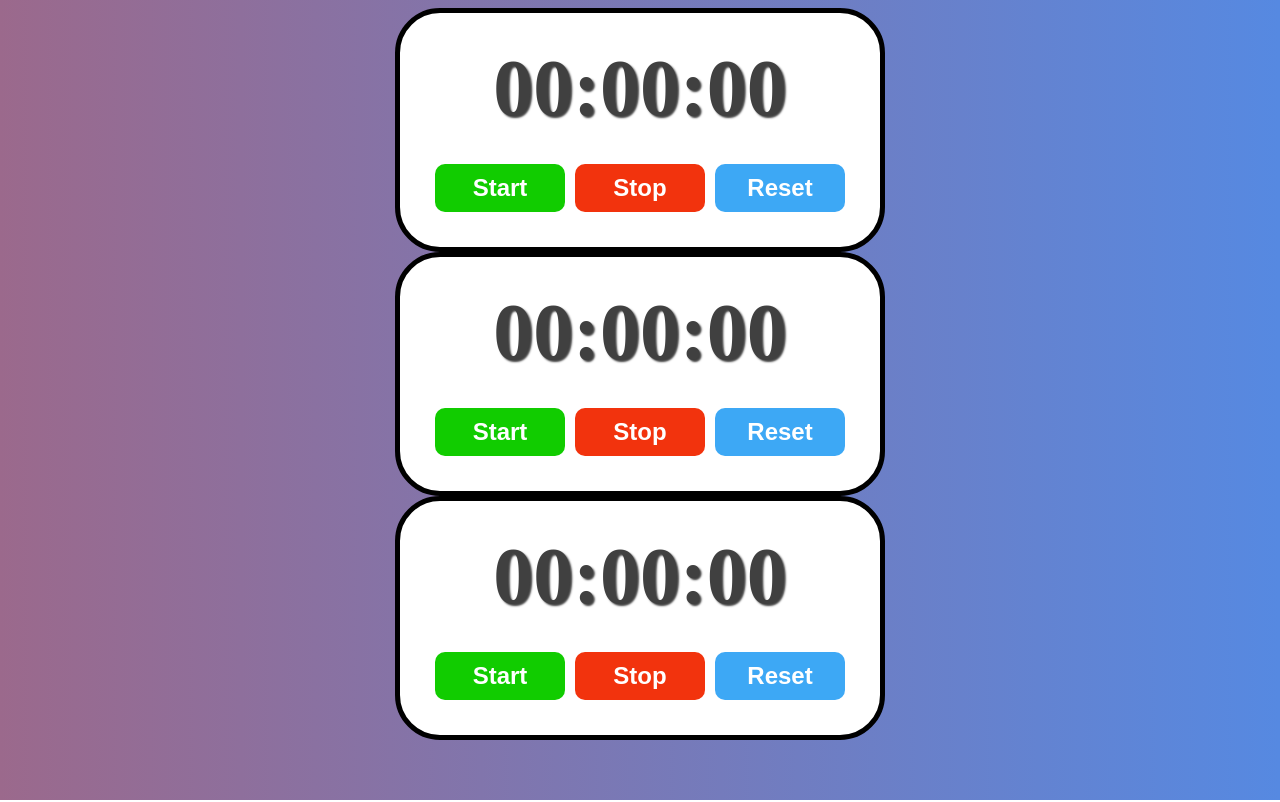
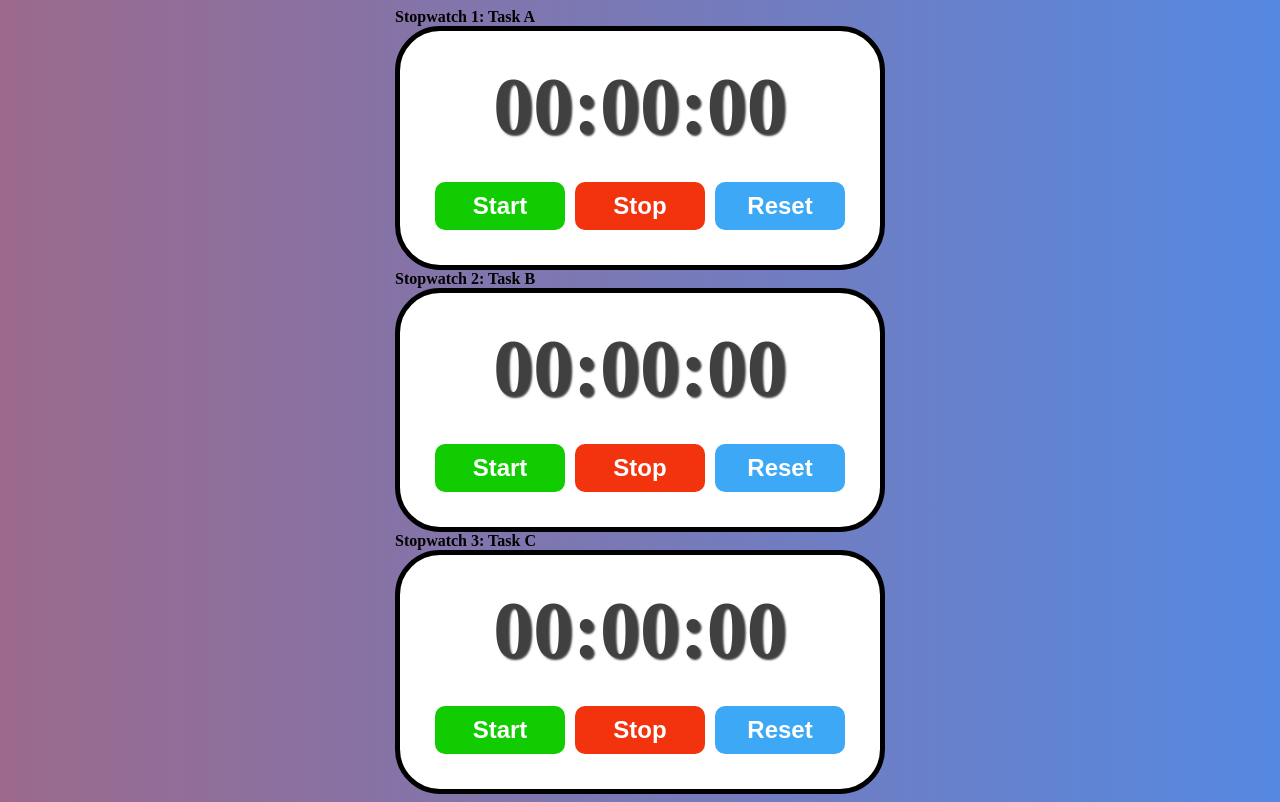
Before and after one commit to nayanatara07/Stopwatch, a React (Create React App) app: page / in a window 1280 px wide. Built offline with nearby package versions, Linux system fonts and the light colour scheme.

Commit message:
just few touch ups

```diff
--- a/src/assets/App.jsx
+++ b/src/assets/App.jsx
@@ -2,10 +2,22 @@ import Stopwatch from "./Stopwatch";
 
 function App() {
 
-  return (<>
-    <Stopwatch/>
-    <Stopwatch/>
-    <Stopwatch/>
-    </>);
+  return (
+    <>
+        <div>
+            <span style={{ fontWeight: 'bold' }}>Stopwatch 1: Task A</span>
+            <Stopwatch />
+        </div>
+        <div>
+            <span style={{ fontWeight: 'bold' }}>Stopwatch 2: Task B</span>
+            <Stopwatch />
+        </div>
+        <div>
+            <span style={{ fontWeight: 'bold' }}>Stopwatch 3: Task C</span>
+            <Stopwatch />
+        </div>
+    </>
+);
+
 }
 export default App;
```
